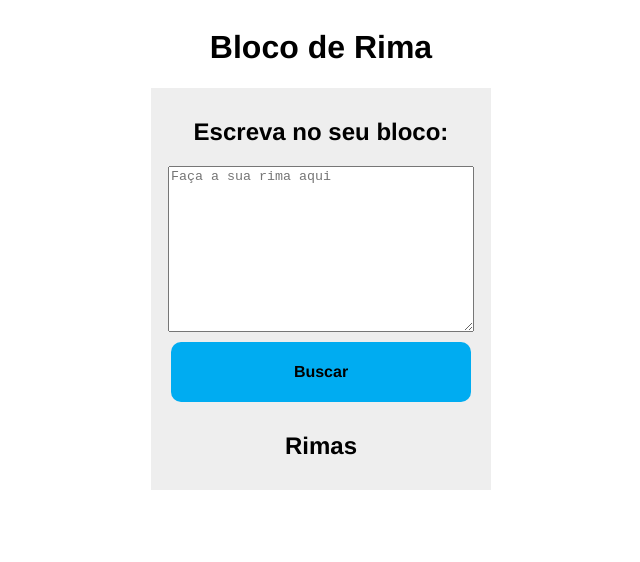
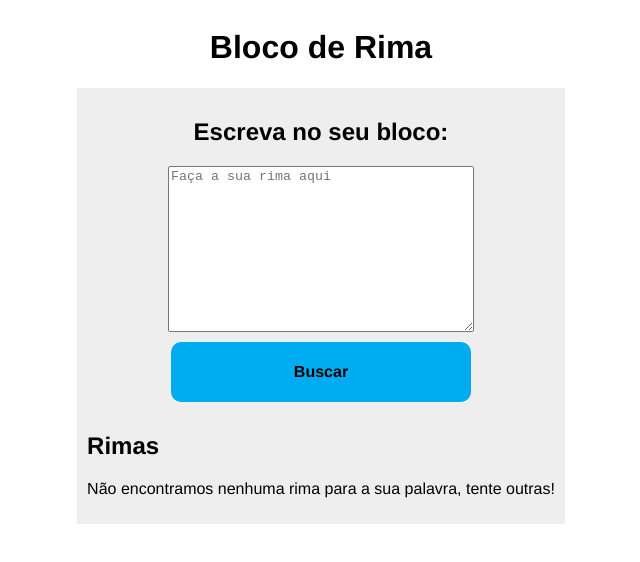
Before and after one commit to edusamico/blocoderima, a React (Create React App) app in the folder my-app/: page / in a window 1280 px wide. Shown: the top 562 px of the page, without its empty margins (319-959 px from the left). Built offline with nearby package versions, Linux system fonts and the light colour scheme.

Commit message:
resposta para quando não for encontrada palavras com o sufixo consultado

```diff
--- a/my-app/src/components/Rimas/Rimas.jsx
+++ b/my-app/src/components/Rimas/Rimas.jsx
@@ -15,6 +15,7 @@ const Rimas = ({ suffixRimas }) => {
     <div>
       <h2>Rimas</h2>
       {count && <p>Encontramos {filterRimas.length} possíveis rimas!</p>}
+      {!count && <p>Não encontramos nenhuma rima para a sua palavra, tente outras!</p>}
 
 
       <div>
```
